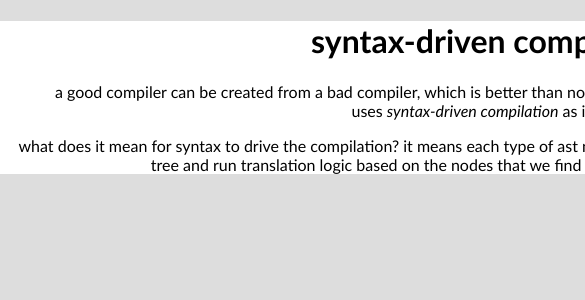
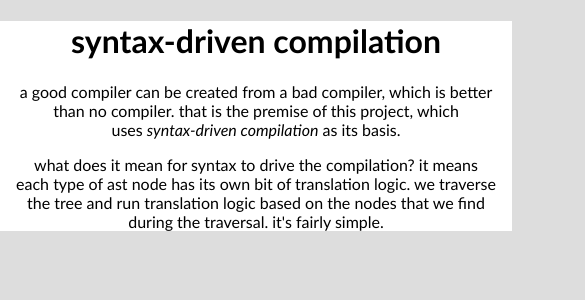
Before and after one commit to masak/syntax-driven, a React (Create React App) app: page / in a window 390 px wide. Shown: the top 300 px of the page, 585 px wide, since content can reach past the window. Built offline with nearby package versions, Linux system fonts and the light colour scheme.

Commit message:
Halve the page width
Didn't look good on mobile.

```diff
--- a/src/App.css
+++ b/src/App.css
@@ -9,9 +9,9 @@ body {
 
 main {
   background-color: white;
-  min-width: 960px;
+  min-width: 480px;
   width: 90%;
-  max-width: 1200px;
+  max-width: 600px;
   padding-top: 0;
   padding-left: 1em;
   padding-right: 1em;
```
